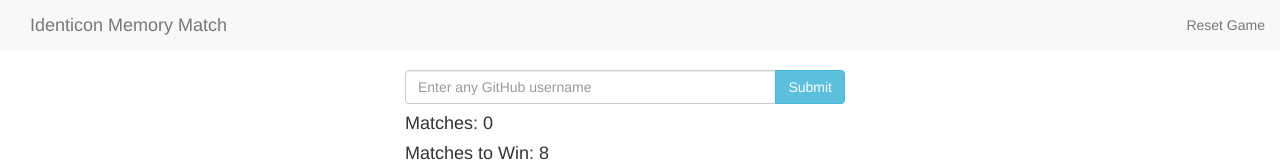
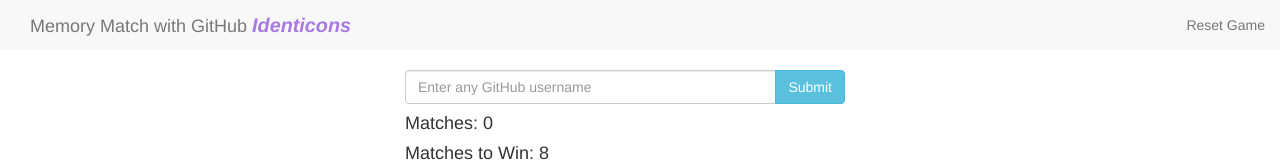
Before and after one commit to galaxode/memory-match, an Angular app: page / in a window 1280 px wide. Shown: the top 162 px of the page. Built offline with nearby package versions, Linux system fonts and the light colour scheme.

Commit message:
Rephrase title and add link to github identicon explanation on github.

```diff
--- a/src/app/header/header.component.css
+++ b/src/app/header/header.component.css
@@ -1,3 +1,10 @@
+a.identicon {
+  color: #A879E0;
+  font-weight: bold;
+  font-size: 1.1em;
+  text-decoration: none;
+}
+
 button.play-again {
   font-size: 1.2em;
   margin-top: 7px;
--- a/src/app/header/header.component.html
+++ b/src/app/header/header.component.html
@@ -1,7 +1,11 @@
 <div class="nav navbar-default">
   <div class="container-fluid">
     <div class="navbar-header">
-      <a href="#" class="navbar-brand">Identicon Memory Match</a>
+      <a class="navbar-brand">Memory Match with GitHub
+        <a class="identicon" target="_blank" href="https://github.com/blog/1586-identicons">
+          <em>Identicons</em>
+        </a>
+      </a>
     </div>
     <div class="navbar-default">
       <ul class="nav navbar-nav navbar-right">
```
